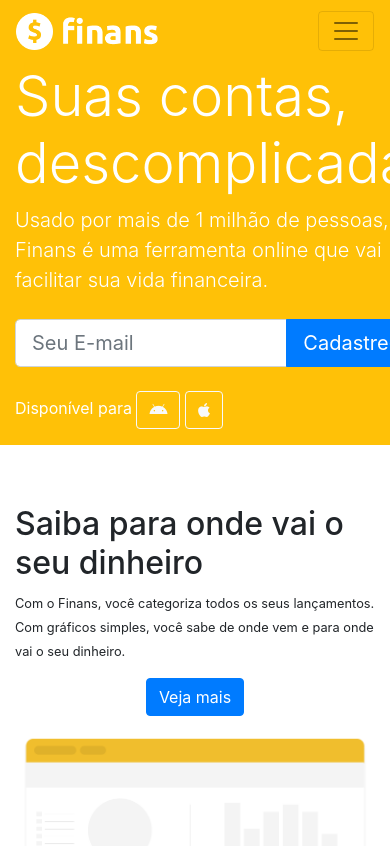
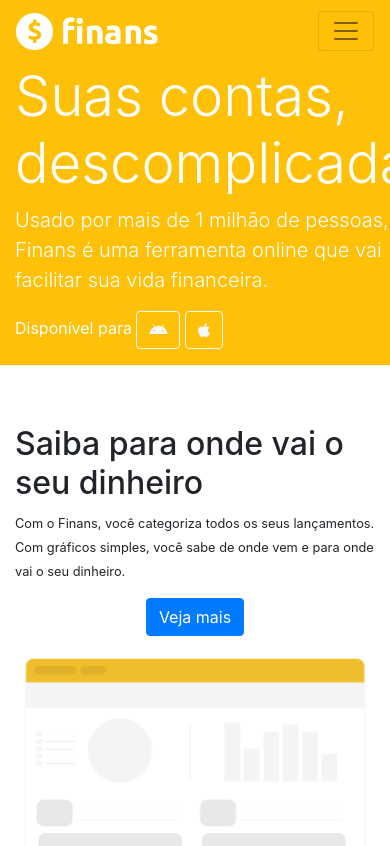
Before and after one commit to kakarookiedev/Finans, a plain HTML site: page index.html in a window 390 px wide. Shown: the top 846 px of the page. Drawn offline with nearby package versions, Linux system fonts and the light colour scheme.

Commit message:
mobile fix

```diff
--- a/index.html
+++ b/index.html
@@ -58,11 +58,11 @@
                         <p class="lead text-white">
                             Usado por mais de 1 milhão de pessoas, o Finans é uma ferramenta online que vai facilitar sua vida financeira.
                         </p>
-                        <form class="mt-4 mb-4 d-flex">
+                        <form class="mt-4 mb-4 d-none d-sm-block">
                             <div class="input-group input-group-lg">
                                 <input type="text" placeholder="Seu E-mail" class="form-control">
                                 <div class="input-group-append">
-                                    <button type="button" class="btn btn-primary d-flex">Cadastre-Se</button>
+                                    <button type="button" class="btn btn-primary">Cadastre-Se</button>
                                 </div>
                             </div>
                         </form>
```
